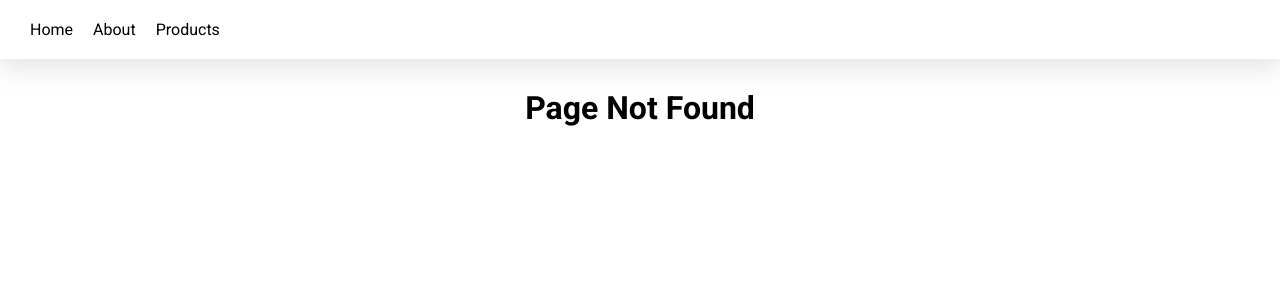
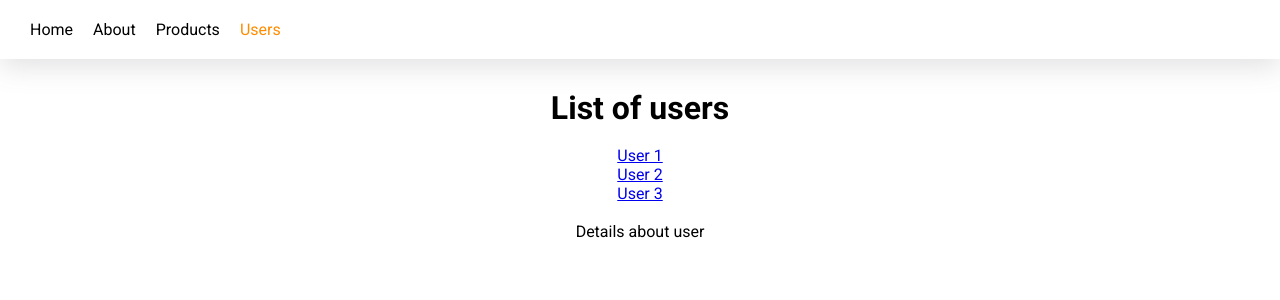
Before and after one commit to m-mourouh/React-Router, a React (Vite) app: page /users/1 in a window 1280 px wide. Before the commit this address had no page. Shown: the top 300 px of the page. Built offline with nearby package versions, Linux system fonts and the light colour scheme.

Commit message:
Daynamic routes

```diff
--- a/src/App.tsx
+++ b/src/App.tsx
@@ -7,6 +7,9 @@ import NoMatch from "./components/pages/NoMatch"
 import Products from "./components/pages/Products"
 import FeaturedProducts from "./components/pages/FeaturedProducts"
 import NewProducts from "./components/pages/NewProducts"
+import Users from "./components/pages/Users"
+import UserDetails from "./components/pages/UserDetails"
+import Admin from "./components/pages/Admin"
 
 
 function App() {
@@ -24,6 +27,10 @@ function App() {
           <Route path="featured"  element={<FeaturedProducts/>}/>
           <Route path="new"  element={<NewProducts/>}/>
         </Route>
+        <Route path="users" element={<Users/>}>
+            <Route path=":user_id" element={<UserDetails/>}/>
+            <Route path="admin" element={<Admin/>}/>
+        </Route>
         <Route path="*" element={<NoMatch/>} />
       </Routes>
     </div>
--- a/src/components/NavBar.tsx
+++ b/src/components/NavBar.tsx
@@ -16,6 +16,7 @@ const NavBar = () => {
         <li><NavLink end style={navLinkStyle} to="/">Home</NavLink></li>
         <li><NavLink style={navLinkStyle} to="about">About</NavLink></li>
         <li><NavLink style={navLinkStyle} to="products">Products</NavLink></li>
+        <li><NavLink style={navLinkStyle} to="users">Users</NavLink></li>
       </ul>
     </nav>
   )
--- /dev/null
+++ b/src/components/pages/Admin.tsx
@@ -0,0 +1,11 @@
+import React from 'react'
+
+const Admin = () => {
+  return (
+    <div>
+      Admin User
+    </div>
+  )
+}
+
+export default Admin
--- /dev/null
+++ b/src/components/pages/UserDetails.tsx
@@ -0,0 +1,11 @@
+import React from 'react'
+
+const UserDetails = () => {
+  return (
+    <div>
+      Details about user
+    </div>
+  )
+}
+
+export default UserDetails
--- /dev/null
+++ b/src/components/pages/Users.tsx
@@ -0,0 +1,19 @@
+import { Link, Outlet } from "react-router-dom";
+
+const Users = () => {
+  return (
+    <div>
+      <h1>List of users</h1>
+      <br />
+      <ul>
+        <li><Link to="1">User 1</Link></li>
+        <li><Link to="2">User 2</Link></li>
+        <li><Link to="3">User 3</Link></li>
+      </ul>
+      <br />
+      <Outlet/>
+    </div>
+  );
+};
+
+export default Users;
```
